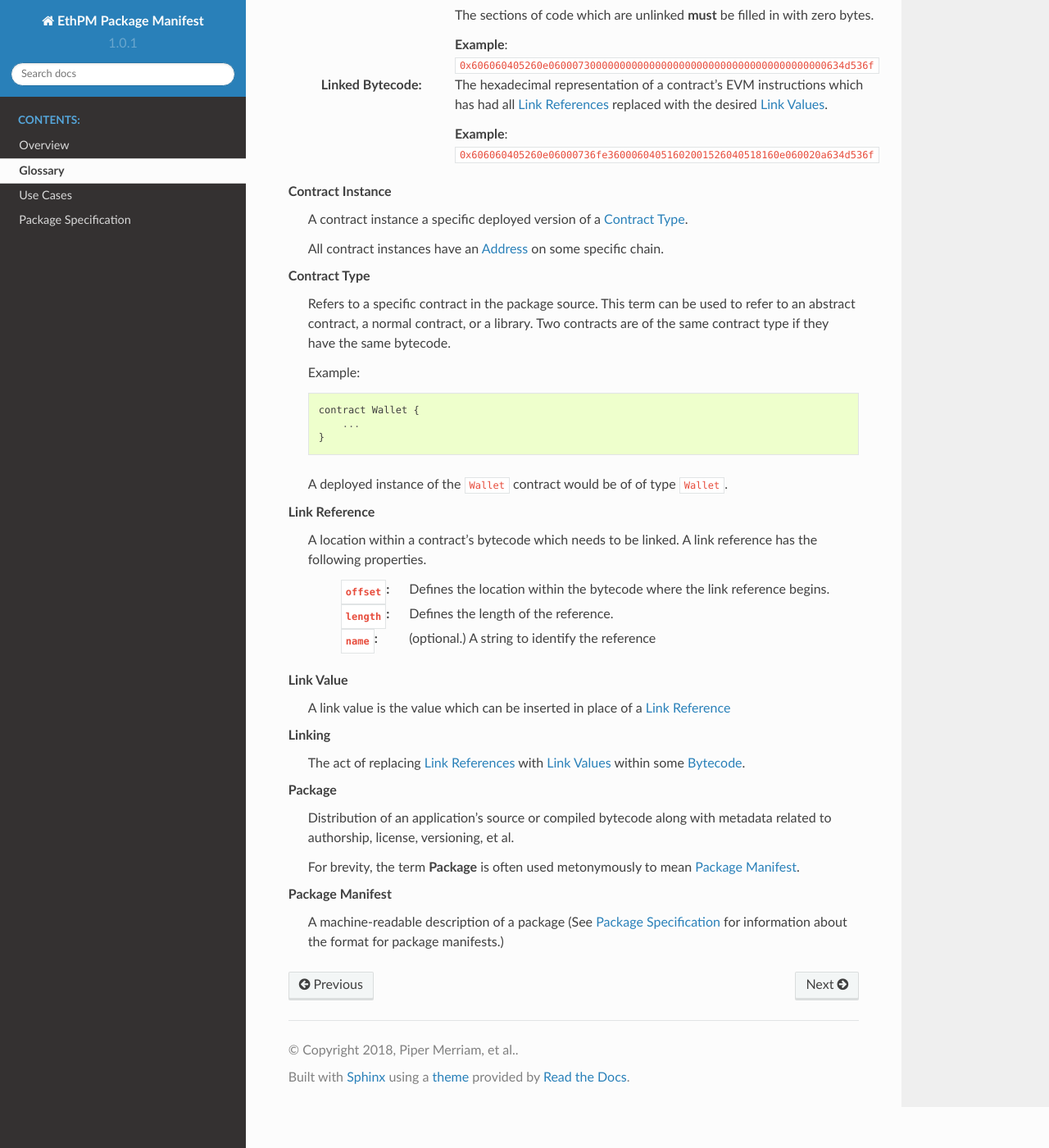
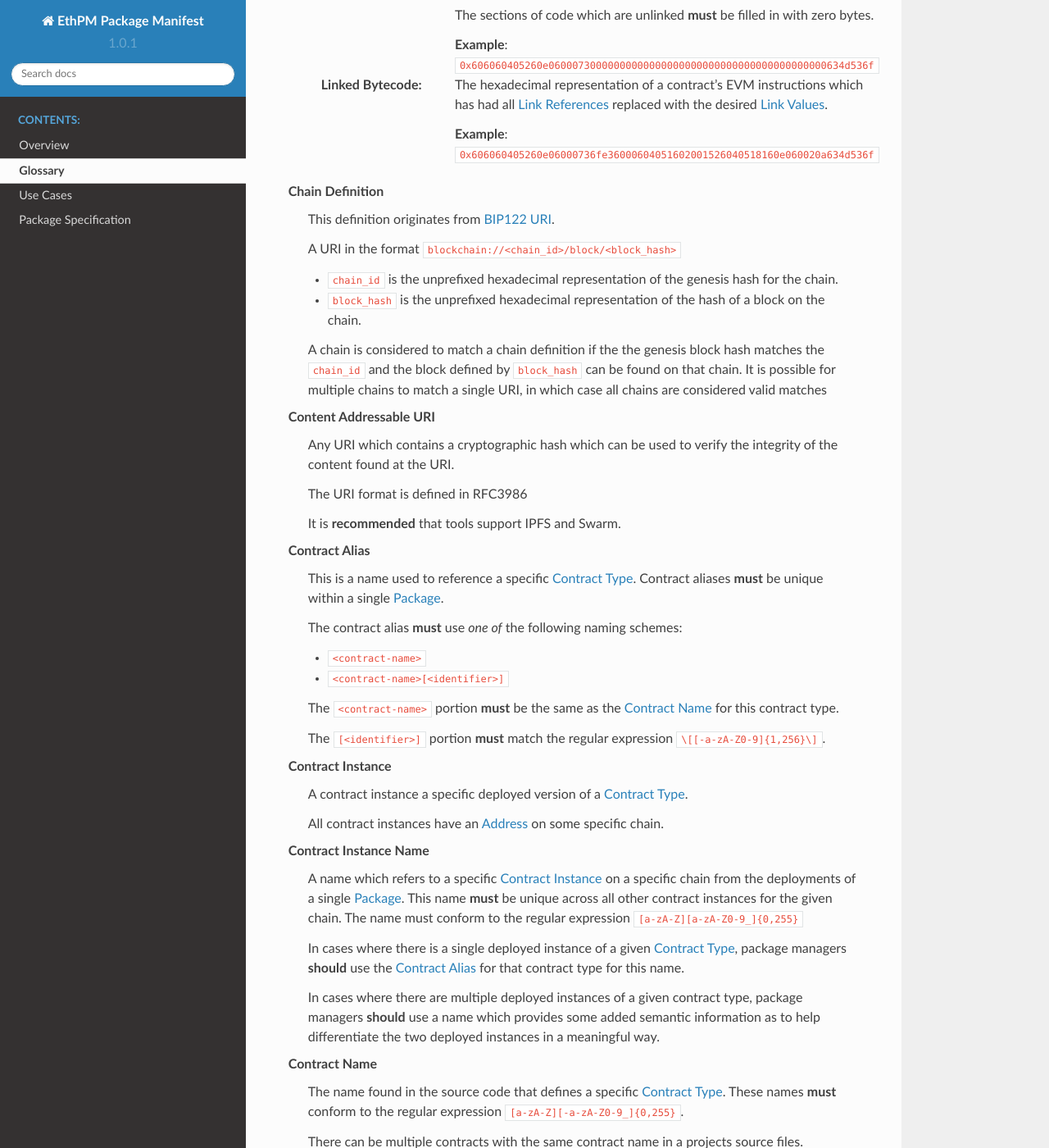
Before and after one commit to ethpm/ethpm-spec, a Sphinx documentation site: the page built from docs/source/glossary.rst, in a window 1280 px wide and 1400 px high, scrolled down 547 px. Shown: the whole window at 82% size. Built offline with Sphinx 7.4.7 and the Read the Docs theme 2.0.0, drawn with Linux system fonts in a browser that asks for light colours; the version number is read from the project's files by our own code; some of the changed text lies outside the part shown.

Commit message:
Add some terms to glossary

```diff
--- a/docs/source/_include.rst
+++ b/docs/source/_include.rst
@@ -7,11 +7,26 @@
 .. |Bytecode| replace:: :term:`Bytecode`
 .. |Bytecodes| replace:: :term:`Bytecodes<Bytecode>`
 
+.. |ContentAddressableURI| replace:: :term:`Content Addressable URI`
+.. |ContentAddressableURIs| replace:: :term:`Content Addressable URIs<Content Addressable URI>`
+
+.. |ContractAlias| replace:: :term:`Contract Alias`
+.. |ContractAliases| replace:: :term:`Contract Aliases<Contract Alias>`
+
 .. |ContractInstance| replace:: :term:`Contract Instance`
 .. |ContractInstances| replace:: :term:`Contract Instances<Contract Instance>`
 
+.. |ContractInstanceName| replace:: :term:`Contract Instance Name`
+.. |ContractInstanceNames| replace:: :term:`Contract Instance Names<Contract Instance Name>`
+
+.. |ContractName| replace:: :term:`Contract Name`
+.. |ContractNames| replace:: :term:`Contract Names<Contract Name>`
+
 .. |ContractType| replace:: :term:`Contract Type`
 .. |ContractTypes| replace:: :term:`Contract Types<Contract Type>`
+
+.. |Identifier| replace:: :term:`Identifier`
+.. |Identifiers| replace:: :term:`Identifiers<Identifier>`
 
 .. |LinkReference| replace:: :term:`Link Reference`
 .. |LinkReferences| replace:: :term:`Link References<Link Reference>`
@@ -29,3 +44,9 @@
 
 .. |PackageManifest| replace:: :term:`Package Manifest`
 .. |PackageManifests| replace:: :term:`Package Manifests<Package Manifest>`
+
+.. |Prefixed| replace:: :term:`Prefixed`
+.. |prefixed| replace:: :term:`prefixed<Prefixed>`
+
+.. |Unprefixed| replace:: :term:`Unprefixed`
+.. |unprefixed| replace:: :term:`unprefixed<Unprefixed>`
--- a/docs/source/glossary.rst
+++ b/docs/source/glossary.rst
@@ -16,7 +16,7 @@ Glossary
    Bytecode
       The set of EVM instructions as produced by a compiler. Unless otherwise
       specified this should be assumed to be hexadecimal encoded, representing
-      a whole number of bytes, and prefixed with a ``'0x'``.
+      a whole number of bytes, and |prefixed| with ``'0x'``.
 
       Bytecode can either be linked or unlinked. (see |Linking|)
 
@@ -34,11 +34,73 @@ Glossary
 
          **Example**: ``0x606060405260e06000736fe36000604051602001526040518160e060020a634d536f``
 
+   Chain Definition
+      This definition originates from `BIP122 URI <https://github.com/bitcoin/bips/blob/master/bip-0122.mediawiki>`__.
+
+      A URI in the format ``blockchain://<chain_id>/block/<block_hash>``
+
+      -  ``chain_id`` is the unprefixed hexadecimal representation of the
+         genesis hash for the chain.
+      -  ``block_hash`` is the unprefixed hexadecimal representation of the
+         hash of a block on the chain.
+
+      A chain is considered to match a chain definition if the the genesis
+      block hash matches the ``chain_id`` and the block defined by
+      ``block_hash`` can be found on that chain. It is possible for multiple
+      chains to match a single URI, in which case all chains are considered
+      valid matches
+
+   Content Addressable URI
+      Any URI which contains a cryptographic hash which can be used to verify
+      the integrity of the content found at the URI.
+
+      The URI format is defined in RFC3986
+
+      It is **recommended** that tools support IPFS and Swarm.
+
+   Contract Alias
+      This is a name used to reference a specific |ContractType|. Contract
+      aliases **must** be unique within a single |Package|.
+
+      The contract alias **must** use *one of* the following naming schemes:
+
+      -  ``<contract-name>``
+      -  ``<contract-name>[<identifier>]``
+
+      The ``<contract-name>`` portion **must** be the same as the
+      |ContractName| for this contract type.
+
+      The ``[<identifier>]`` portion **must** match the regular expression
+      ``\[[-a-zA-Z0-9]{1,256}\]``.
 
    Contract Instance
       A contract instance a specific deployed version of a |ContractType|.
 
       All contract instances have an |Address| on some specific chain.
+
+   Contract Instance Name
+      A name which refers to a specific |ContractInstance| on a specific
+      chain from the deployments of a single |Package|. This name **must** be
+      unique across all other contract instances for the given chain. The
+      name must conform to the regular expression
+      ``[a-zA-Z][a-zA-Z0-9_]{0,255}``
+
+      In cases where there is a single deployed instance of a given
+      |ContractType|, package managers **should** use the |ContractAlias| for
+      that contract type for this name.
+
+      In cases where there are multiple deployed instances of a given
+      contract type, package managers **should** use a name which provides
+      some added semantic information as to help differentiate the two
+      deployed instances in a meaningful way.
+
+   Contract Name
+      The name found in the source code that defines a specific |ContractType|.
+      These names **must** conform to the regular expression
+      ``[a-zA-Z][-a-zA-Z0-9_]{0,255}``.
+
+      There can be multiple contracts with the same contract name in a
+      projects source files.
 
    Contract Type
       Refers to a specific contract in the package source.
@@ -56,6 +118,11 @@ Glossary
 
       A deployed instance of the ``Wallet`` contract would be of of type
       ``Wallet``.
+
+   Identifier
+      Refers generally to a named entity in the |Package|.
+
+      A string matching the regular expression ``[a-zA-Z][-_a-zA-Z0-9]{0,255}``
 
    Link Reference
       A location within a contract's bytecode which needs to be linked.  A link
@@ -85,3 +152,13 @@ Glossary
       A machine-readable description of a package (See
       :ref:`package-specification` for information about the format for package
       manifests.)
+
+   Prefixed
+      |Bytecode| string with leading ``'0x'``.
+
+        :Example: ``0xdeadbeef``
+
+   Unprefixed
+      Not |Prefixed|.
+
+        :Example: ``deadbeef``
```
